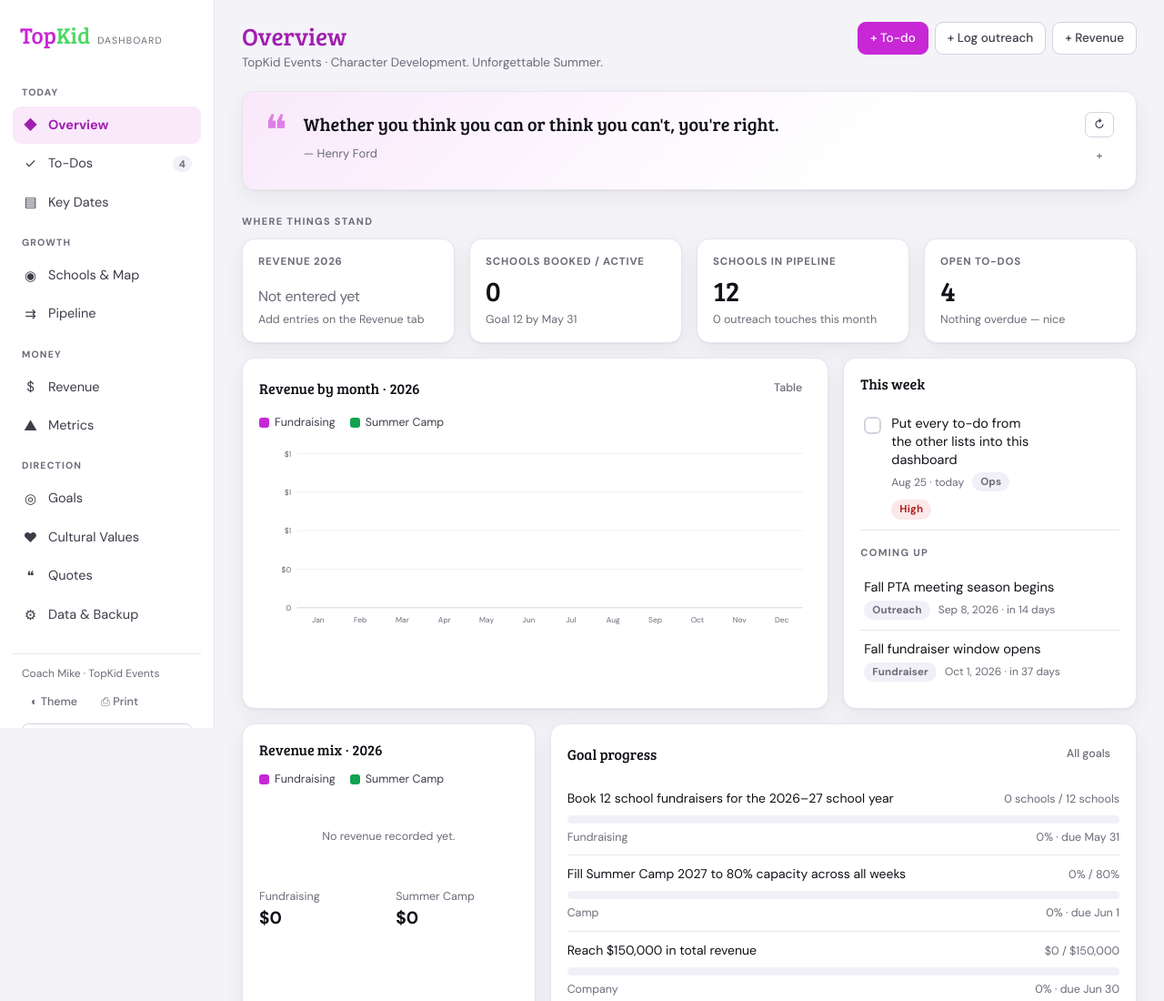
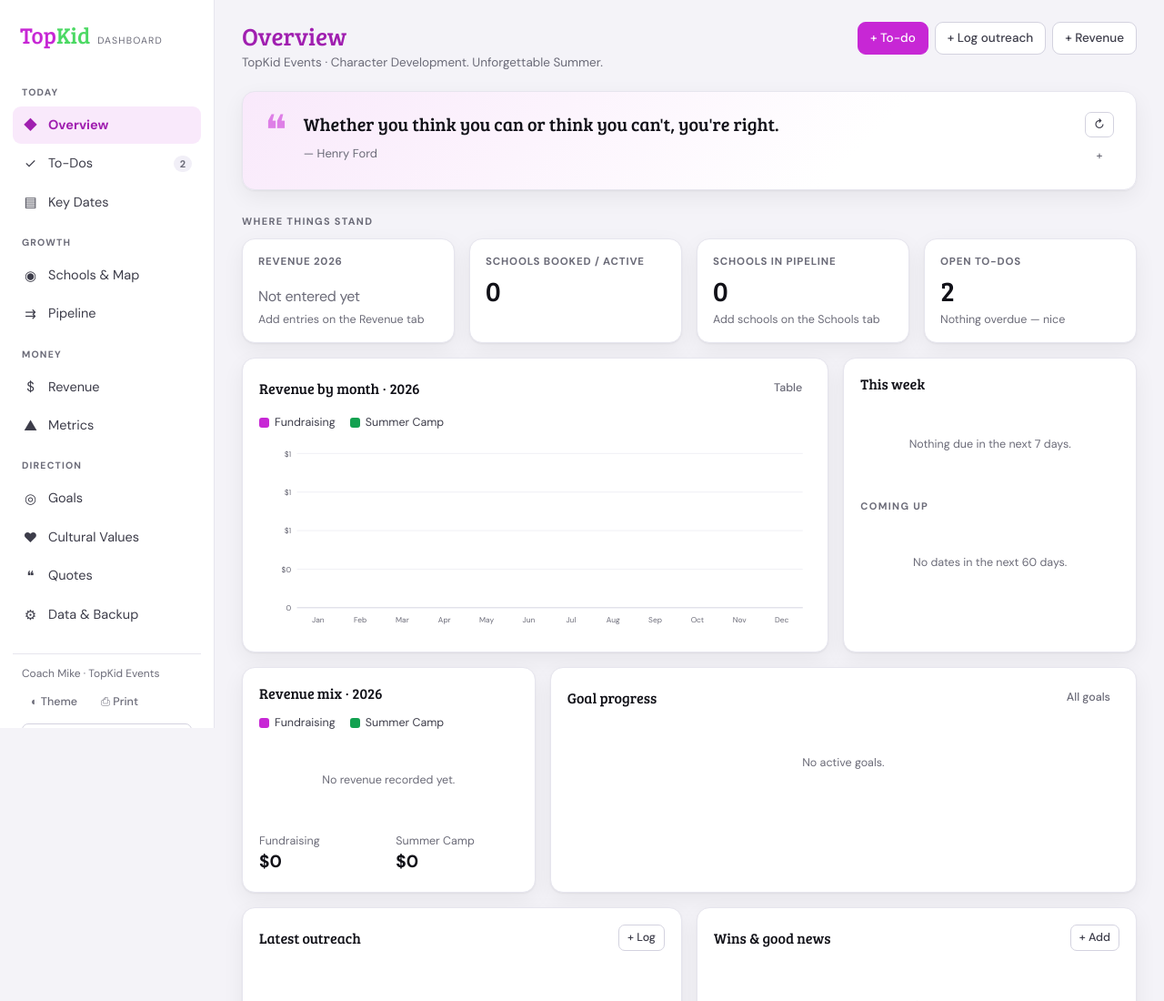
Before and after one commit to TopKidEvents/TopKidDashboard, a plain HTML site: page index.html in a window 1280 px wide. Shown: the top 1100 px of the page at 91% size. Drawn offline with nearby package versions, Linux system fonts and the light colour scheme.

Commit message:
Ship neutral page: business data now lives only in the private data repo

```diff
--- a/index.html
+++ b/index.html
@@ -399,9 +399,7 @@ const SEED = {
     email: "michael@topkidevents.com",
     fyStart: "01",            // fiscal year starts in January
     lastBackup: "",
-    homeBase: { name: "Camp site — Lord of Life Lutheran Church",
-                address: "2480 W Dublin-Granville Rd, Columbus, OH 43235",
-                lat: 40.0899, lng: -83.0665 }
+    homeBase: { name: "", address: "", lat: 0, lng: 0 }
   },
 
   /* ---------- Cultural values ---------- */
@@ -435,46 +433,20 @@ const SEED = {
   ],
 
   /* ---------- Goals & milestones ---------- */
-  goals: [
-    { id:"g1", title:"Book 12 school fundraisers for the 2026–27 school year", category:"Fundraising",
-      current:0, target:12, unit:"schools", due:"2027-05-31", status:"active",
-      detail:"Signed agreements, dates on the calendar. Counts Blueprint, TK Partner and Full Service." },
-    { id:"g2", title:"Fill Summer Camp 2027 to 80% capacity across all weeks", category:"Camp",
-      current:0, target:80, unit:"% full", due:"2027-06-01", status:"active",
-      detail:"Measured as total registrations ÷ total seats offered." },
-    { id:"g3", title:"Reach $150,000 in total revenue", category:"Company",
-      current:0, target:150000, unit:"$", due:"2027-06-30", status:"active",
-      detail:"Fundraising + Summer Camp combined." },
-    { id:"g4", title:"Convert 3 Blueprint schools up to TK Partner", category:"Fundraising",
-      current:0, target:3, unit:"upgrades", due:"2027-03-31", status:"active",
-      detail:"The clearest signal the program worked is a school buying more of it." },
-    { id:"g5", title:"Record all 6 lesson videos in studio quality", category:"Product",
-      current:0, target:6, unit:"videos", due:"2026-12-15", status:"active",
-      detail:"Partner Portal asset. Unlocks the TK Partner tier at scale." },
-    { id:"g6", title:"50 schools in the outreach pipeline", category:"Growth",
-      current:0, target:50, unit:"schools", due:"2026-12-31", status:"active",
-      detail:"Named school, named contact, at least one real touch logged." }
-  ],
-
-  milestones: [
-    { id:"m1", date:"2026-09-15", title:"Fall outreach push complete", detail:"Every target school contacted at least once before PTA budgets lock.", done:false },
-    { id:"m2", date:"2026-10-31", title:"First fall fundraiser runs", detail:"", done:false },
-    { id:"m3", date:"2026-12-15", title:"Lesson video library finished", detail:"", done:false },
-    { id:"m4", date:"2027-01-15", title:"Summer Camp 2027 registration opens", detail:"Early-bird pricing live on the site.", done:false },
-    { id:"m5", date:"2027-03-01", title:"Spring fundraiser slate locked", detail:"", done:false },
-    { id:"m6", date:"2027-06-14", title:"Camp 2027 Week 1 opens", detail:"", done:false }
-  ],
+  goals: [],
+
+  milestones: [],
 
   /* ---------- Metrics (edit values as you track them) ---------- */
   metrics: [
-    { id:"k1", label:"Schools run (all time)", value:0, target:20,  unit:"", cat:"Fundraising", note:"Schools marked Active or Past client.", auto:"schoolsRun", history:[] },
-    { id:"k2", label:"Avg raised per school", value:0, target:20000, unit:"$", cat:"Fundraising", note:"Total raised ÷ fundraisers run.", history:[] },
-    { id:"k3", label:"Pipeline → booked rate", value:0, target:25, unit:"%", cat:"Growth", note:"Booked ÷ schools contacted.", auto:"winRate", history:[] },
-    { id:"k4", label:"School renewal rate", value:0, target:70, unit:"%", cat:"Fundraising", note:"Schools that run it a second year.", history:[] },
-    { id:"k5", label:"Camp weeks run", value:4, target:8, unit:"", cat:"Camp", note:"Counted from the camp weeks on the Revenue tab.", auto:"campWeeks", history:[] },
-    { id:"k6", label:"Camper returns", value:0, target:50, unit:"%", cat:"Camp", note:"Campers who come back another week or year.", history:[] },
-    { id:"k7", label:"Email list size", value:0, target:1500, unit:"", cat:"Marketing", note:"Parents + PTA contacts.", history:[] },
-    { id:"k8", label:"Outreach touches this month", value:0, target:40, unit:"", cat:"Growth", note:"Auto-counted from the outreach log below.", auto:"touchesThisMonth", history:[] }
+    { id:"k1", label:"Schools run (all time)", value:0, target:0,  unit:"", cat:"Fundraising", note:"Schools marked Active or Past client.", auto:"schoolsRun", history:[] },
+    { id:"k2", label:"Avg raised per school", value:0, target:0, unit:"$", cat:"Fundraising", note:"Total raised ÷ fundraisers run.", history:[] },
+    { id:"k3", label:"Pipeline → booked rate", value:0, target:0, unit:"%", cat:"Growth", note:"Booked ÷ schools contacted.", auto:"winRate", history:[] },
+    { id:"k4", label:"School renewal rate", value:0, target:0, unit:"%", cat:"Fundraising", note:"Schools that run it a second year.", history:[] },
+    { id:"k5", label:"Camp weeks run", value:0, target:0, unit:"", cat:"Camp", note:"Counted from the camp weeks on the Revenue tab.", auto:"campWeeks", history:[] },
+    { id:"k6", label:"Camper returns", value:0, target:0, unit:"%", cat:"Camp", note:"Campers who come back another week or year.", history:[] },
+    { id:"k7", label:"Email list size", value:0, target:0, unit:"", cat:"Marketing", note:"Parents + PTA contacts.", history:[] },
+    { id:"k8", label:"Outreach touches this month", value:0, target:0, unit:"", cat:"Growth", note:"Auto-counted from the outreach log below.", auto:"touchesThisMonth", history:[] }
   ],
 
   /* ---------- Quotes ---------- */
@@ -489,54 +461,23 @@ const SEED = {
     { id:"q8", text:"Whether you think you can or think you can't, you're right.", author:"Henry Ford" }
   ],
 
-  /* ---------- Schools ----------
-     Seeded as pipeline targets around the Columbus metro.
-     Coordinates are CITY-LEVEL approximations (approx:true) so the map
-     has something to draw — open a school and set the real lat/lng, or
-     just fix the address. Statuses all start at "target"; move them as
-     you go.                                                            */
-  schools: [
-    mkSchool("Wilson Hill Elementary","Worthington City Schools","Worthington",40.0931,-83.0180),
-    mkSchool("Slate Hill Elementary","Worthington City Schools","Worthington",40.0931,-83.0180),
-    mkSchool("Liberty Elementary","Worthington City Schools","Worthington",40.0931,-83.0180),
-    mkSchool("Indian Run Elementary","Dublin City Schools","Dublin",40.0992,-83.1141),
-    mkSchool("Olde Sawmill Elementary","Dublin City Schools","Dublin",40.0992,-83.1141),
-    mkSchool("Deer Run Elementary","Dublin City Schools","Dublin",40.0992,-83.1141),
-    mkSchool("Alton Darby Elementary","Hilliard City Schools","Hilliard",40.0334,-83.1582),
-    mkSchool("Hilliard Crossing Elementary","Hilliard City Schools","Hilliard",40.0334,-83.1582),
-    mkSchool("Tyler Run Elementary","Olentangy Local Schools","Powell",40.1573,-83.0752),
-    mkSchool("Wyandot Run Elementary","Olentangy Local Schools","Powell",40.1573,-83.0752),
-    mkSchool("Wickliffe Progressive Elementary","Upper Arlington Schools","Upper Arlington",40.0248,-83.0621),
-    mkSchool("Annehurst Elementary","Westerville City Schools","Westerville",40.1262,-82.9291)
-  ],
+  /* ---------- Schools (yours load from your private data file) ---------- */
+  schools: [],
 
   /* ---------- Revenue & expenses (empty on purpose — add real numbers) ---------- */
   revenue: [],
   expenses: [],
 
   /* ---------- Camp weeks that ran in 2026 (seats/registrations to fill in) ---------- */
-  campWeeks: [
-    { id:"c1", name:"Week 1", year:2026, start:"2026-06-15", end:"2026-06-19", capacity:0, registered:0, price:0 },
-    { id:"c2", name:"Week 2", year:2026, start:"2026-06-22", end:"2026-06-26", capacity:0, registered:0, price:0 },
-    { id:"c3", name:"Week 3", year:2026, start:"2026-07-27", end:"2026-07-31", capacity:0, registered:0, price:0 },
-    { id:"c4", name:"Week 4", year:2026, start:"2026-08-03", end:"2026-08-07", capacity:0, registered:0, price:0 }
-  ],
+  campWeeks: [],
 
   /* ---------- Key dates ---------- */
-  dates: [
-    { id:"d1", date:"2026-09-08", title:"Fall PTA meeting season begins", type:"Outreach", detail:"Most PTAs set the year's fundraising calendar in Sept. Be in the room or in their inbox first." },
-    { id:"d2", date:"2026-10-01", title:"Fall fundraiser window opens", type:"Fundraiser", detail:"Oct–Nov is the strongest fall slot." },
-    { id:"d3", date:"2027-01-15", title:"Camp 2027 registration opens", type:"Camp", detail:"" },
-    { id:"d4", date:"2027-03-01", title:"Spring fundraiser window opens", type:"Fundraiser", detail:"Mar–Apr slot." },
-    { id:"d5", date:"2027-06-14", title:"Summer Camp 2027 — Week 1", type:"Camp", detail:"" }
-  ],
+  dates: [],
 
   /* ---------- To-dos ---------- */
   todos: [
-    { id:"t1", title:"Put every to-do from the other lists into this dashboard", area:"Ops", priority:"high", status:"open", due:todayISO(), notes:"Phone notes, sticky notes, email flags, whatever else. One home from here on.", created:todayISO() },
-    { id:"t2", title:"Set real statuses on the seeded schools (target vs client)", area:"Fundraising", priority:"high", status:"open", due:"", notes:"", created:todayISO() },
-    { id:"t3", title:"Enter 2026 camp revenue and camper counts", area:"Camp", priority:"med", status:"open", due:"", notes:"Per week, from ProCare.", created:todayISO() },
-    { id:"t4", title:"Back up the dashboard (Data tab → Export JSON)", area:"Ops", priority:"low", status:"open", due:"", notes:"Do this monthly.", created:todayISO() }
+    { id:"t1", title:"Import my data (Data & Backup → Import JSON)", area:"Ops", priority:"high", status:"open", due:"", notes:"", created:todayISO() },
+    { id:"t2", title:"Set up sync so this device stays in step", area:"Ops", priority:"high", status:"open", due:"", notes:"", created:todayISO() }
   ],
 
   /* ---------- Wins ---------- */
@@ -2373,7 +2314,7 @@ function formSchool(s){
     title: isNew ? "Add a school" : "Edit " + s.name,
     values: Object.assign({}, s, {tags:(s.tags||[]).join(", ")}),
     fields: [
-      {key:"name", label:"School name", placeholder:"e.g. Wilson Hill Elementary"},
+      {key:"name", label:"School name", placeholder:"e.g. Riverside Elementary"},
       {type:"row", fields:[{key:"district",label:"District"},{key:"city",label:"City"}]},
       {type:"row", fields:[{key:"address",label:"Street address"},{key:"zip",label:"ZIP"}]},
       {type:"row", fields:[
```
